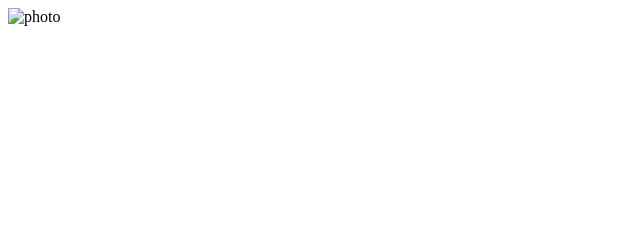
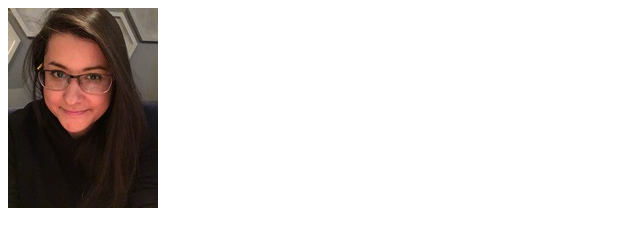
Before and after one commit to Cappucinka/rsschool-cv, a plain HTML site: page index.html in a window 1280 px wide. Shown: the whole page, without its empty margins (0-640 px from the left). Drawn offline with Linux system fonts and the light colour scheme; the site is published under a folder, as on GitHub Pages, so addresses that start at the root find nothing.

Commit message:
feat: change index

```diff
--- a/index.html
+++ b/index.html
@@ -7,6 +7,6 @@
     <title>Document</title>
   </head>
   <body>
-    <img src="/images/photo.jpg" alt="photo" class="photo" />
+    <img src="images/photo.jpg" alt="photo" class="photo" />
   </body>
 </html>
```
